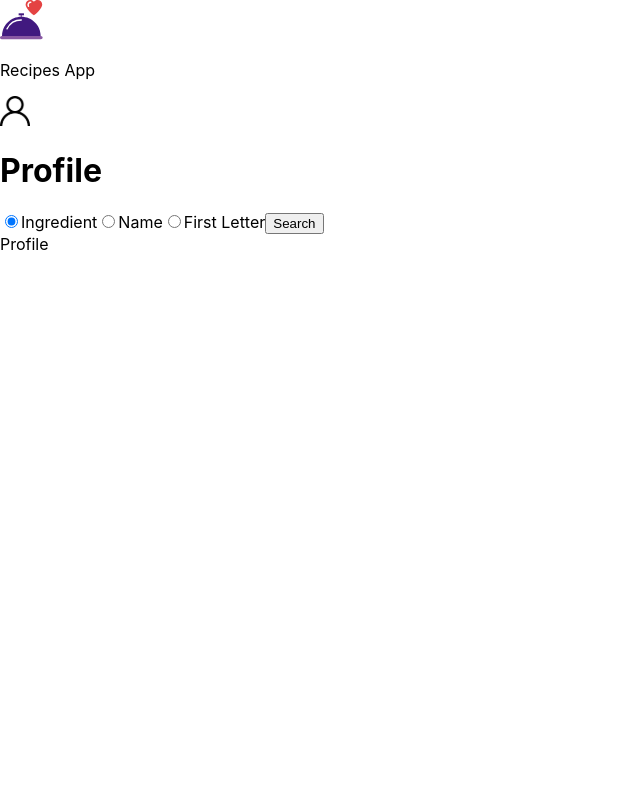
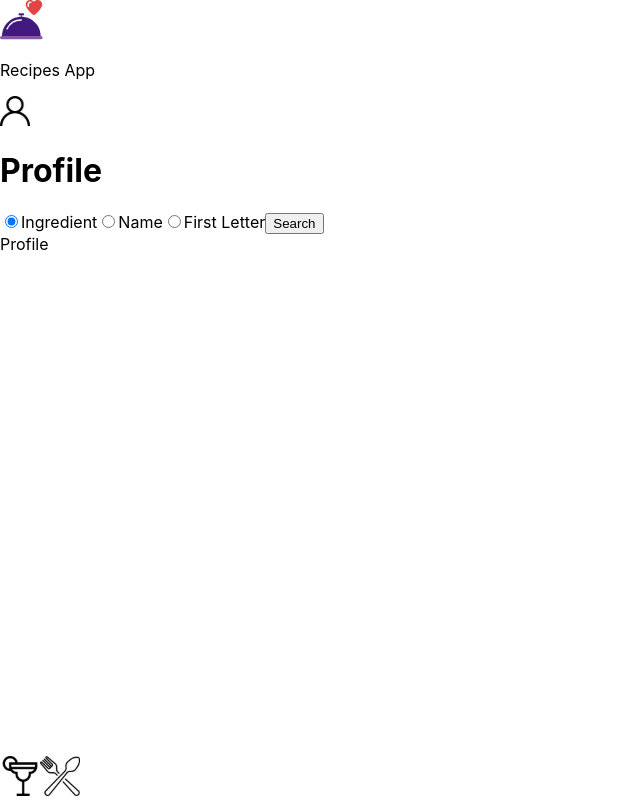
Before and after one commit to Matheus-Pozett/App-de-Receitas, a React (Vite) app: page /profile in a window 1280 px wide. Shown: the whole page, without its empty margins (0-640 px from the left). Built offline with nearby package versions, Linux system fonts and the light colour scheme.

Commit message:
feat: cria footer da aplicação

```diff
--- /dev/null
+++ b/src/components/footer/Footer.tsx
@@ -0,0 +1,18 @@
+import { Link } from 'react-router-dom';
+import drinkIcon from '../../images/drinkIcon.svg';
+import mealIcon from '../../images/mealIcon.svg';
+
+function Footer() {
+  return (
+    <footer data-testid="footer" style={ { position: 'fixed', bottom: 0 } }>
+      <Link to="/drinks">
+        <img src={ drinkIcon } alt="icone de bebidas" data-testid="drinks-bottom-btn" />
+      </Link>
+      <Link to="/meals">
+        <img src={ mealIcon } alt="Icone de comidas" data-testid="meals-bottom-btn" />
+      </Link>
+    </footer>
+  );
+}
+
+export { Footer };
--- /dev/null
+++ b/src/components/footer/index.ts
@@ -0,0 +1 @@
+export * from './Footer';
--- a/src/components/layout/index.tsx
+++ b/src/components/layout/index.tsx
@@ -1,6 +1,7 @@
 import { Outlet } from 'react-router-dom';
 import { useState } from 'react';
 import { Header } from '../header';
+import { Footer } from '../footer';
 
 function Layout() {
   const [title, setTitle] = useState('');
@@ -12,6 +13,7 @@ function Layout() {
       <div>
         <Outlet context={ { setTitle, setIconSearch } } />
       </div>
+      <Footer />
     </div>
   );
 }
```
